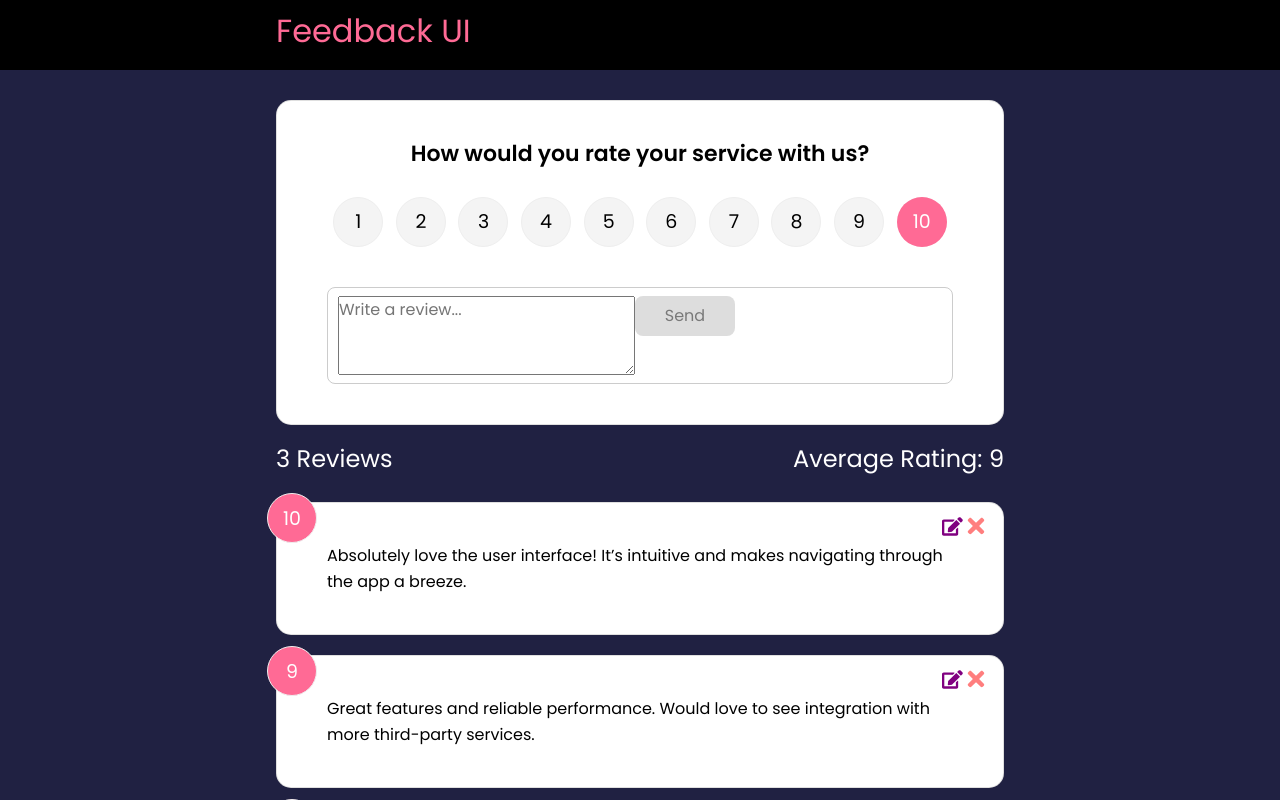
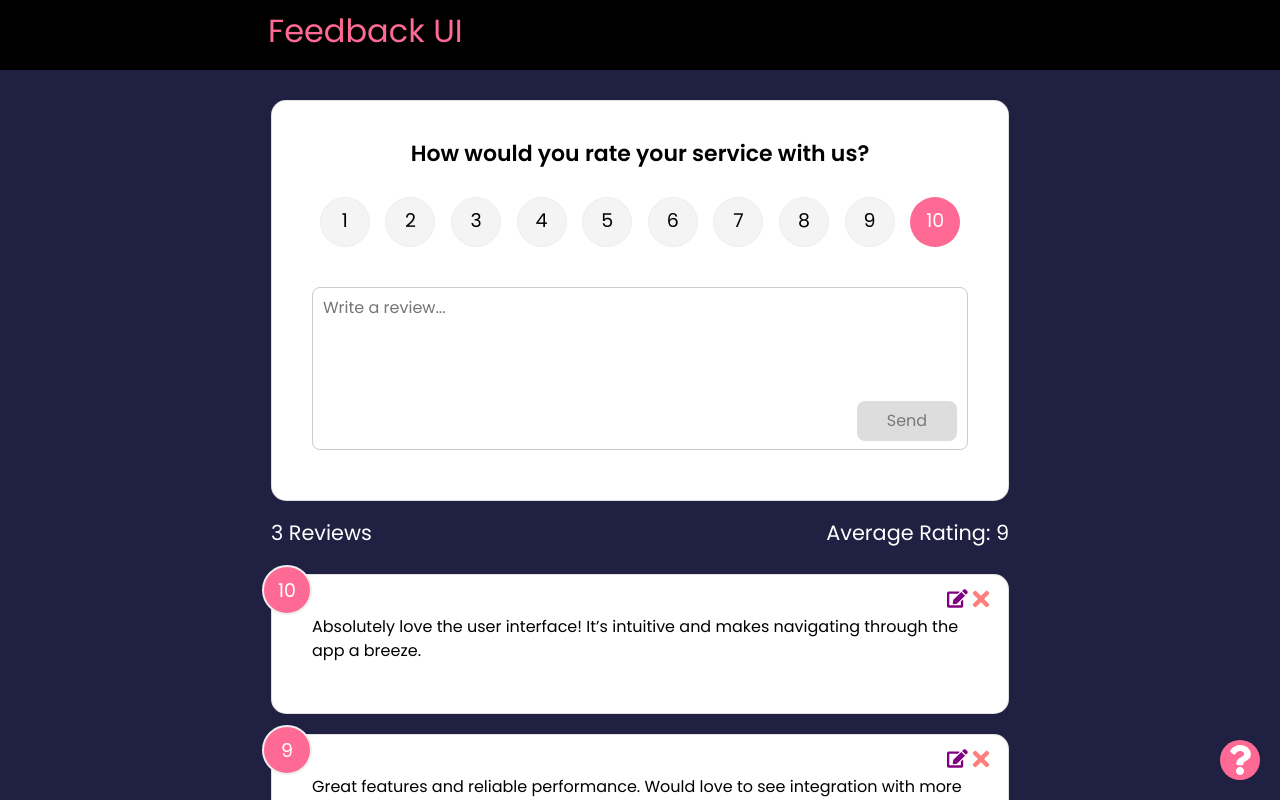
Before and after one commit to VinayShetyeOfficial/react-feedback-app, a React (Create React App) app: page / in a window 1280 px wide. Shown: the top 800 px of the page. Built offline with nearby package versions, Linux system fonts and the light colour scheme.

Commit message:
updated file

```diff
--- a/src/index.css
+++ b/src/index.css
@@ -1,24 +1,20 @@
-@import url('https://fonts.googleapis.com/css2?family=Poppins:wght@400;600;700&display=swap');
+@import url("https://fonts.googleapis.com/css2?family=Poppins:wght@400;600;700&display=swap");
 
 * {
   box-sizing: border-box;
   margin: 0;
   padding: 0;
+  -webkit-user-select: none;
+  -moz-user-select: none;
+  -ms-user-select: none;
+  user-select: none;
 }
 
 body {
-  font-family: 'Poppins', sans-serif;
+  font-family: "Poppins", sans-serif;
   background-color: #202142;
   color: #fff;
-  line-height: 1.6;
 }
-
-/*
-.active{
-  background-color: #000;
-  color: red;
-}
-*/
 
 ul {
   list-style: none;
@@ -27,23 +23,34 @@ ul {
 .container {
   max-width: 768px;
   margin: auto;
-  padding: 0 20px;
+  padding-bottom: 20px;
 }
 
 header {
+  position: sticky;
+  top: 0;
   height: 70px;
   width: 100%;
   display: flex;
   justify-content: space-between;
   align-items: center;
   margin-bottom: 30px;
+  z-index: 100;
+}
+
+header .container {
+  padding: 0;
+}
+
+header .container h2 {
+  margin-left: 12px;
 }
 
 .card {
   background-color: #fff;
   color: #333;
   border-radius: 15px;
-  padding: 40px 50px;
+  padding: 40px 40px 50px;
   margin: 20px 0;
   position: relative;
 }
@@ -77,7 +84,8 @@ header {
   border-radius: 50%;
   font-size: 19px;
   border: 1px #eee solid;
-  transition: 0.3s;
+  transition: all 0.2s ease-in-out;
+  cursor: pointer;
 }
 
 .rating li label {
@@ -92,37 +100,71 @@ header {
   cursor: pointer;
 }
 
-.rating li:hover,
-.num-display {
+.rating li:hover {
   background: #ff6a95;
   color: #fff;
+  transform: scale(1.1);
 }
 
-[type='radio'] {
+.rating li.active {
+  background: #ff6a95;
+  color: #fff;
+  transform: scale(1.1);
+}
+
+[type="radio"] {
   opacity: 0;
 }
 
-[type='radio']:checked ~ label {
+[type="radio"]:checked ~ label {
   background: #ff6a95;
   color: #fff;
 }
 
 .input-group {
   display: flex;
-  flex-direction: row;
+  flex-direction: column;
+  flex-wrap: wrap;
   border: 1px solid #ccc;
   padding: 8px 10px;
   border-radius: 8px;
 }
 
-input {
-  flex-grow: 2;
-  border: none;
-  font-size: 16px;
+.input-group textarea {
+  height: 100px !important;
+  min-height: 100px !important;
+  max-height: 100px !important;
+  resize: none !important;
+  overflow-y: auto !important;
+  -webkit-overflow-scrolling: touch;
+  scrollbar-color: #202142 transparent !important;
+  outline: none !important;
+  border: none !important;
 }
 
-input:focus {
-  outline: none;
+.input-group textarea:focus {
+  outline: none !important;
+  border: none !important;
+  box-shadow: none !important;
+}
+
+.input-group textarea::-webkit-scrollbar {
+  display: block !important;
+}
+
+.input-group textarea::-webkit-scrollbar-track {
+  background: transparent !important;
+  border-radius: 4px !important;
+}
+
+.input-group textarea::-webkit-scrollbar-thumb {
+  background-color: #202142 !important;
+}
+
+.input-group button {
+  margin-top: 5px;
+  margin-left: 8px;
+  align-self: end;
 }
 
 .feedback-stats {
@@ -136,6 +178,23 @@ input:focus {
   position: absolute;
   top: -10px;
   left: -10px;
+  width: 50px;
+  height: 50px;
+  background: #ff6a95;
+  color: #ffffff;
+  border: 2px #eee solid;
+  border-radius: 50%;
+  padding: 10px;
+  text-align: center;
+  font-size: 19px;
+}
+
+.text-display,
+textarea {
+  -webkit-user-select: text !important;
+  -moz-user-select: text !important;
+  -ms-user-select: text !important;
+  user-select: text !important;
 }
 
 .close,
@@ -145,6 +204,7 @@ input:focus {
   right: 15px;
   cursor: pointer;
   background: none;
+  outline: none !important;
   border: none;
 }
 
@@ -152,19 +212,27 @@ input:focus {
   right: 40px;
 }
 
-.edit svg{
+.edit svg {
   width: 1.3em;
   height: 1.3em;
 }
 
 .btn {
-  color: #fff;
+  outline: none !important;
+  box-shadow: none !important;
   border: 0;
   border-radius: 8px;
   color: #fff;
   width: 100px;
   height: 40px;
   cursor: pointer;
+  -webkit-transition: all 0.2s ease-in-out;
+  transition: all 0.2s ease-in-out;
+}
+
+.btn:focus {
+  outline: none !important;
+  box-shadow: none !important;
 }
 
 .btn-primary {
@@ -176,6 +244,8 @@ input:focus {
 }
 
 .btn:hover {
+  -webkit-transform: scale(0.98);
+  -ms-transform: scale(0.98);
   transform: scale(0.98);
   opacity: 0.9;
 }
@@ -187,32 +257,50 @@ input:focus {
 }
 
 .btn:disabled:hover {
+  -webkit-transform: scale(1);
+  -ms-transform: scale(1);
   transform: scale(1);
   opacity: 1;
 }
 
 .message {
-  padding-top: 10px;
+  position: absolute;
+  left: 45px;
+  padding-top: 5px;
   text-align: center;
-  color: rebeccapurple;
+  color: #f82929;
 }
 
-/* FIX: Remove position: absolute to keep about icon at the bottom of the
- * document */
 .about-link {
+  position: fixed;
+  bottom: 20px;
+  right: 20px;
   display: flex;
-  justify-content: flex-end;
+  justify-content: center;
+  align-items: center;
+  width: 40px;
+  height: 40px;
+  background: #ff6a95;
+  border-radius: 50%;
+  transition: all 0.2s ease-in-out;
+  z-index: 50;
 }
 
-/* FIX: Remove position: absolute to keep about icon at the bottom of the
- * document */
+.about-link:hover {
+  transform: scale(1.1);
+  background: #cf4570;
+}
+
 .about-link a {
   color: #fff;
   cursor: pointer;
+  display: flex;
+  justify-content: center;
+  align-items: center;
 }
 
 .about-link a:hover {
-  color: #ff6a95;
+  color: #fff;
 }
 
 .about h1 {
@@ -223,7 +311,7 @@ input:focus {
   margin: 10px 0;
 }
 
-@media (max-width: 600px) {
+@media (max-width: 700px) {
   .rating li {
     margin: 10px 3px;
   }
@@ -233,10 +321,49 @@ input:focus {
     align-items: center;
     justify-content: center;
     flex-wrap: wrap;
-    margin: 30px 0 40px;
-  }
-
-  .input-group input {
-    width: 80%;
+    margin: 15px 0;
   }
 }
+
+.feedback-stats h4 {
+  font-size: 1.3rem;
+}
+
+.feedback-list .card .num-display {
+  cursor: auto;
+}
+
+@media (max-width: 360px) {
+  .feedback-stats h4 {
+    font-size: 1.05rem;
+  }
+}
+
+/* Custom Scrollbar Styles */
+::-webkit-scrollbar {
+  width: 8px;
+}
+
+::-webkit-scrollbar-track {
+  background: rgba(220, 220, 220, 0.76);
+}
+
+::-webkit-scrollbar-thumb {
+  background: #202142;
+  border-radius: 4px;
+}
+
+::-webkit-scrollbar-thumb:hover {
+  background: #2c2c60;
+}
+
+/* For Firefox */
+* {
+  scrollbar-width: thin;
+  scrollbar-color: #202142 rgba(220, 220, 220, 0.76);
+}
+
+.card:first-of-type {
+  z-index: 50;
+  position: relative;
+}
```
